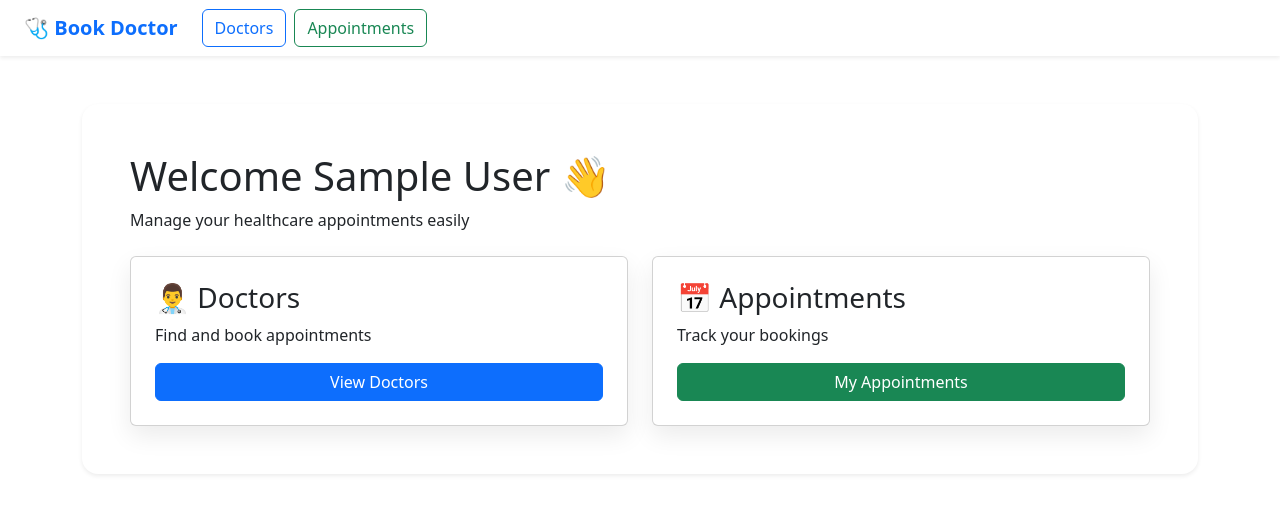
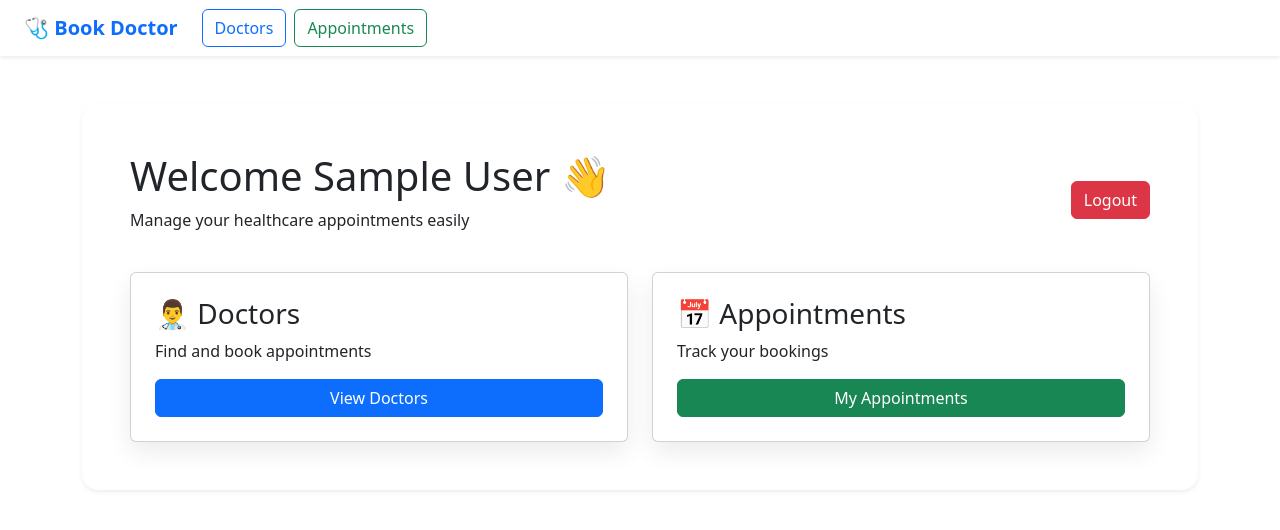
Before and after one commit to manmohanbhairi/VIP-C2-Book-a-doctor, a React (Create React App) app in the folder frontend/: page /dashboard in a window 1280 px wide. Shown: the top 530 px of the page. Built offline with nearby package versions, Linux system fonts and the light colour scheme; sample sign-in values are in the browser's storage.

Commit message:
Added dashboard logout button

```diff
--- a/frontend/src/pages/Dashboard.jsx
+++ b/frontend/src/pages/Dashboard.jsx
@@ -1,16 +1,29 @@
-import { Link } from "react-router-dom";
+import { Link, useNavigate } from "react-router-dom";
+
 
 function Dashboard() {
+
+  const navigate = useNavigate();
+
+
   const userData = localStorage.getItem("user");
 
   const user = userData
     ? JSON.parse(userData)
     : null;
 
+
+
   const logout = () => {
-    localStorage.clear();
-    window.location.href = "/";
+
+    localStorage.removeItem("token");
+    localStorage.removeItem("user");
+
+    navigate("/");
+
   };
+
+
 
   return (
 
@@ -19,6 +32,12 @@
 
       <div className="p-5 rounded-4 bg-white shadow-sm">
 
+
+        <div className="d-flex justify-content-between align-items-center">
+
+
+          <div>
+
             <h1>
               Welcome {user?.name} 👋
             </h1>
@@ -26,6 +45,21 @@
             <p>
               Manage your healthcare appointments easily
             </p>
+
+          </div>
+
+
+          <button
+            className="btn btn-danger"
+            onClick={logout}
+          >
+            Logout
+          </button>
+
+
+        </div>
+
+
 
 
         <div className="row mt-4">
@@ -37,7 +71,10 @@
             <div className="card p-4">
 
 
-<h3>👨‍⚕️ Doctors</h3>
+              <h3>
+                👨‍⚕️ Doctors
+              </h3>
+
 
               <p>
                 Find and book appointments
@@ -45,8 +82,12 @@
 
 
               <Link
+
                 className="btn btn-primary"
-to="/doctors">
+
+                to="/doctors"
+
+              >
 
                 View Doctors
 
@@ -55,7 +96,9 @@
 
             </div>
 
+
           </div>
+
 
 
 
@@ -66,7 +109,10 @@
             <div className="card p-4">
 
 
-<h3>📅 Appointments</h3>
+              <h3>
+                📅 Appointments
+              </h3>
+
 
               <p>
                 Track your bookings
@@ -74,8 +120,12 @@
 
 
               <Link
+
                 className="btn btn-success"
-to="/appointments">
+
+                to="/appointments"
+
+              >
 
                 My Appointments
 
@@ -83,6 +133,7 @@
 
 
             </div>
+
 
           </div>
 
@@ -96,6 +147,8 @@
     </div>
 
   );
+
 }
 
+
 export default Dashboard;
```
Lines whose indentation alone changed are shown as unchanged.
